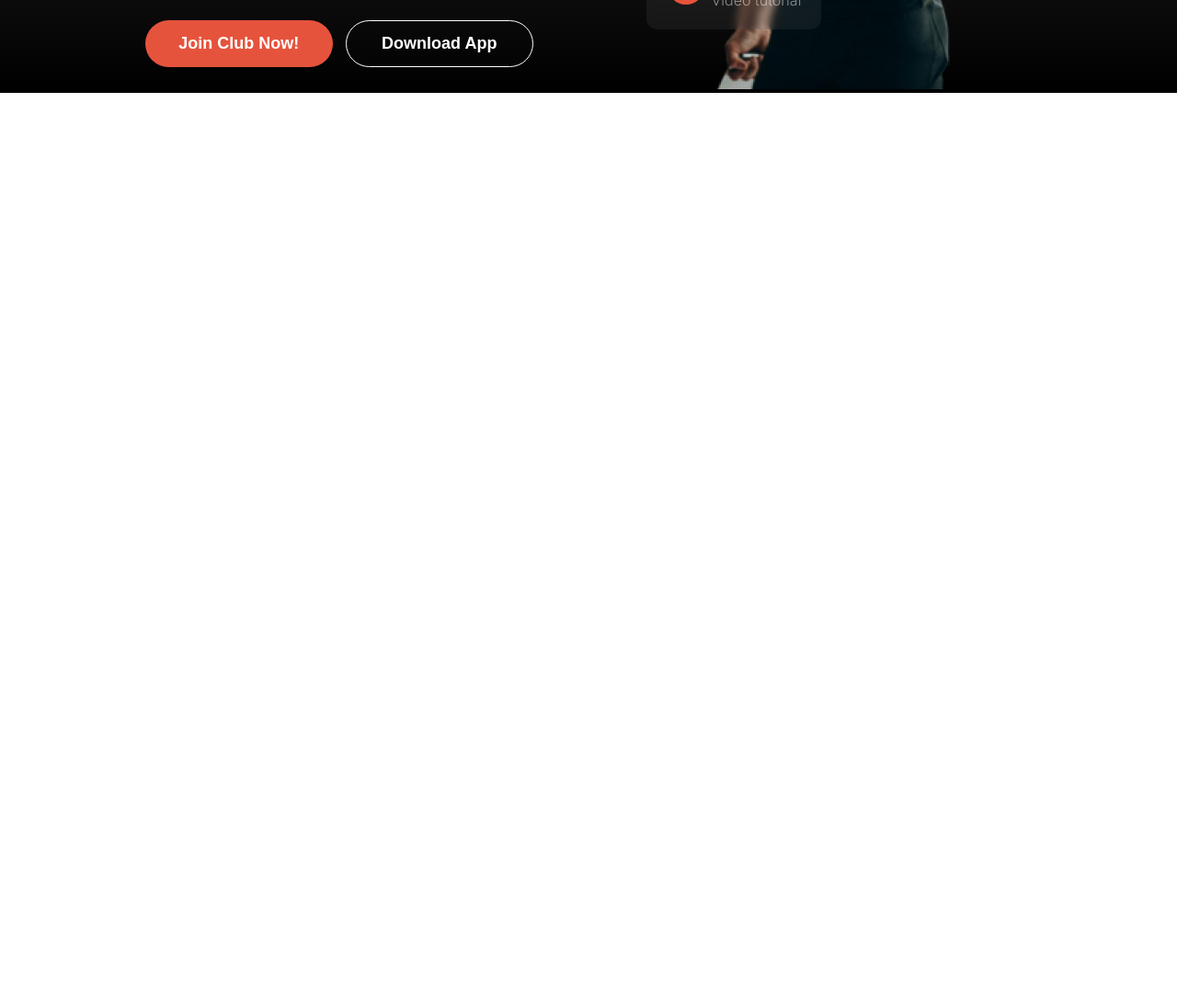
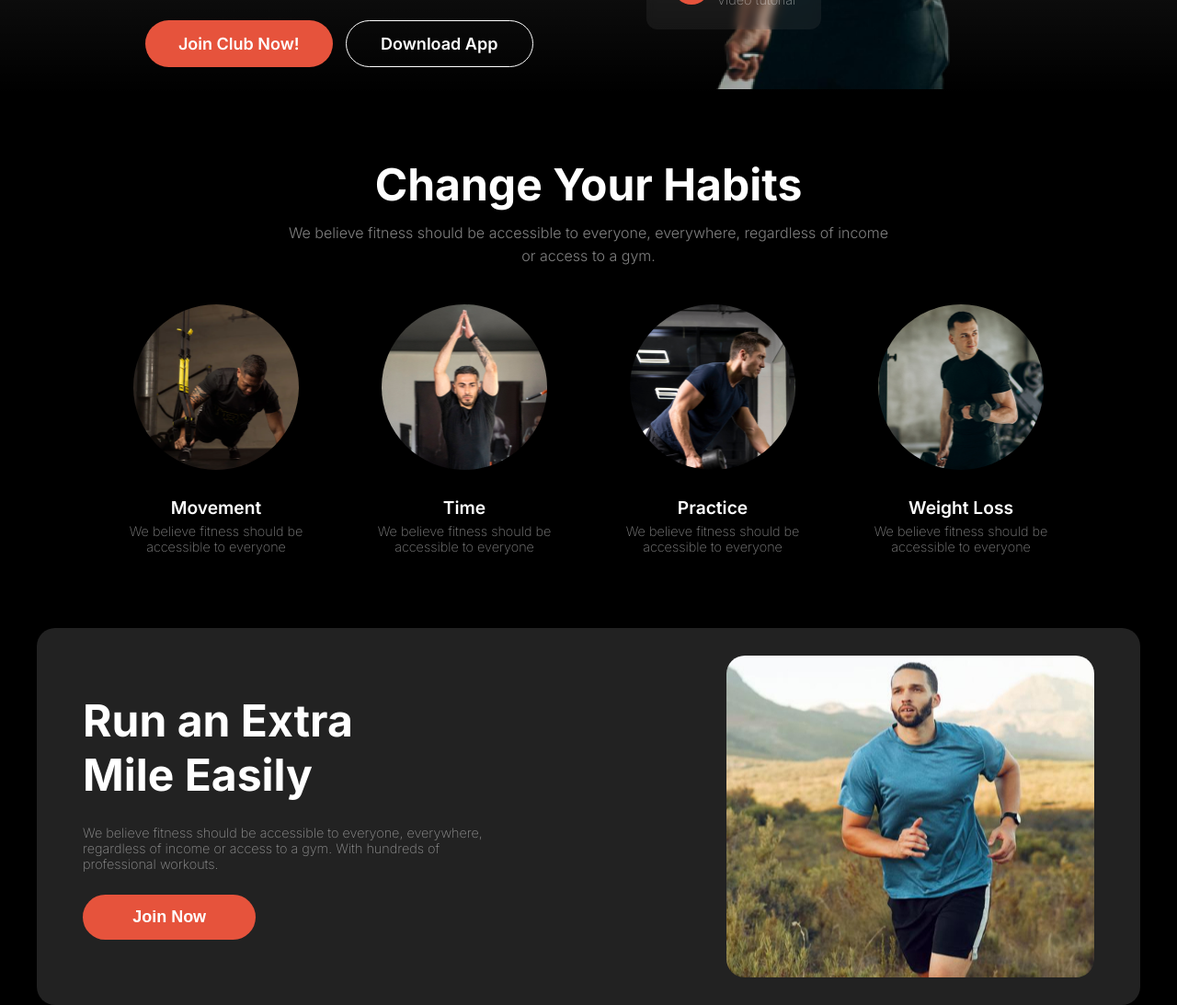
Before and after one commit to Soumik-Web/Assignment-02, a plain HTML site: page index.html in a window 1280 px wide. Shown: the part 594-1687 px from the top of the page at 92% size. Before the commit the page ends 800 px from the top, so only its background shows below. Drawn offline with Linux system fonts and the light colour scheme; a web font is replaced by a local one.

Commit message:
Habits Section and Join Section Done

```diff
--- a/index.html
+++ b/index.html
@@ -5,6 +5,7 @@
     <meta name="viewport" content="width=device-width, initial-scale=1.0">
     <title>Fitness Workshop</title>
     <link rel="stylesheet" href="styles/index.css">
+    <link rel="shortcut icon" href="assets/fitness-facilities-svgrepo-com.svg">
 </head>
 <body class="text-primary font-inter">
     <header class="bg-linear-dark">
@@ -27,8 +28,8 @@
                 <h1 class="cover-title">Get body in <br><span class="fornt-qo special-word">shape </span> & stay <br>healthy</h1>
                 <p class="cover-details text-secondary">A huge selection of health and fitness content, healthy recipes and transformation stories to help you get fit and stay fit!</p>
                 <div class="cover-buttons display-flex">
-                    <button class="btn-primary btn-secondary">Join Club Now!</button>
-                    <button class="btn-primary">Download App</button>
+                    <button class="btn-primary btn-secondary font-inter">Join Club Now!</button>
+                    <button class="btn-primary font-inter">Download App</button>
                 </div>
             </div>
             <div class="cover-visuals">
@@ -49,5 +50,65 @@
             </div>
         </section>
     </header>
+    <main class="bg-dark">
+        <section class="habit-container adjust-width display-flex">
+            <div class="habit-description">
+                <h2 class="habit-description-title text-title">Change Your Habits</h2>
+                <p class="habit-description-details text-secondary">
+                    We believe fitness should be accessible to everyone, everywhere, regardless of income or access to a gym.
+                </p>
+            </div>
+            <div class="habits-list display-grid">
+                <div class="habit-card">
+                    <div class="habit-image">
+                        <img src="assets/images/image 3.png" alt="">
+                    </div>
+                    <h2 class="habit-title">Movement</h2>
+                    <p class="habit-details text-secondary">
+                        We believe fitness should be accessible to everyone
+                    </p>
+                </div>
+                <div class="habit-card">
+                    <div class="habit-image">
+                        <img src="assets/images/image 2.png" alt="">
+                    </div>
+                    <h2 class="habit-title">Time</h2>
+                    <p class="habit-details text-secondary">
+                        We believe fitness should be accessible to everyone
+                    </p>
+                </div>
+                <div class="habit-card">
+                    <div class="habit-image">
+                        <img src="assets/images/image 4.png" alt="">
+                    </div>
+                    <h2 class="habit-title">Practice</h2>
+                    <p class="habit-details text-secondary">
+                        We believe fitness should be accessible to everyone
+                    </p>
+                </div>
+                <div class="habit-card">
+                    <div class="habit-image">
+                        <img src="assets/images/image 5.png" alt="">
+                    </div>
+                    <h2 class="habit-title">Weight Loss</h2>
+                    <p class="habit-details text-secondary">
+                        We believe fitness should be accessible to everyone
+                    </p>
+                </div>
+            </div>
+        </section>
+        <section class="join-container display-flex adjust-width bg-secondary">
+            <div class="join-description">
+                <h1 class="join-description-title text-title">Run an Extra <br> Mile Easily</h1>
+                <p class="join-description-details text-secondary">
+                    We believe fitness should be accessible to everyone, everywhere, regardless of income or access to a gym. With hundreds of professional workouts.
+                </p>
+                <button class="btn-primary btn-secondary btn-join">Join Now</button>
+            </div>
+            <div class="join-image">
+                <!-- <img src="assets/images/run.jpg" alt=""> -->
+            </div>
+        </section>
+    </main>
 </body>
 </html>
--- a/styles/index.css
+++ b/styles/index.css
@@ -1,4 +1,6 @@
 @import url('https://fonts.googleapis.com/css2?family=Grey+Qo&family=Inter:ital,opsz,wght@0,14..32,100..900;1,14..32,100..900&display=swap');
+
+
 /* Font Style */
 .font-inter {
     font-family: "Inter", sans-serif;
@@ -27,6 +29,9 @@
 
 }
 
+.bg-secondary{
+    background-color: rgba(34, 34, 34, 1);
+}
 .adjust-width{
     max-width: 1100px;
     margin: 0 auto;
@@ -38,6 +43,10 @@
     color: white;
 }
 
+.text-title{
+    font-size: 3rem;
+    width: 900;
+}
 .display-flex{
     display: flex;
 }
@@ -48,6 +57,9 @@
 
 .text-secondary{
     color: rgba(255, 255, 255, 0.5);
+    font-size: .9rem;
+    font-weight: 200;
+    /* margin-top: 5px; */
 }
 
 .btn-primary{
@@ -223,6 +235,107 @@
 
 
 
+/* Main Body Styles */
+/* Habit Section Styles */
+.habit-container{
+    flex-direction: column;
+    justify-content: center;
+    align-items: center;
+    text-align: center;
+    padding-top: 60px;
+}
+
+.habit-description{
+    max-width: 660px;
+    /* border: 1px solid snow; */
+    padding-bottom: 40px;
+
+}
+
+.habit-description-title{
+    font-size: 3rem;
+    width: 900;
+    line-height: 80px;
+}
+
+.habit-description-details{
+    font-size: 1rem;
+    font-weight: 300;
+    line-height: 25px;
+}
+
+.habits-list{
+    grid-template-columns: repeat(4, 1fr);
+    gap: 40px;
+}
+
+.habit-card{
+    /* border: 1px solid wheat; */
+    max-width: 230px;
+}
+
+
+
+.habit-image>img{
+    width: 180px;
+    height: 180px;
+    border-radius: 50%;
+    margin-bottom: 25px;
+}
+
+.habit-title{
+    font-size: 1.2rem;
+    font-weight: 600;
+}
+
+.habit-details{
+    margin-top: 5px;
+}
+
+
+
+
+
+
+/* Join Section Styles */
+.join-container{
+    margin-top: 80px;
+    padding: 30px 50px;
+    justify-content: space-between;
+    align-items: center;
+    border-radius: 20px;
+}
+
+.join-description{
+    max-width: 445px;
+}
+
+.join-image{
+    min-width: 400px;
+    min-height: 350px;
+    overflow: hidden;
+    background-color: aliceblue;
+    background-image: url("../assets/images/run.jpg");
+    background-repeat: no-repeat;
+    background-position: 67% 34%;
+    border-radius: 20px;
+}
+
+/* .join-description-title{
+    line-height: 60px;
+} */
+
+.join-description-details{
+    margin: 25px 0;
+}
+
+
+
+
+
+
+
+
 
 
 
@@ -237,8 +350,11 @@
 /*Tablet Responsive Part */
 
 @media screen and (min-width: 576px) and (max-width: 992px){
+    .adjust-width{
+        margin: 0 30px;
+    }
     .nav-bar{
-        padding: 0 30px;
+        /* padding: 0 30px; */
         padding-top: 50px;
     }
     .nav-items{
@@ -258,17 +374,49 @@
         top: 50px;
         left: 55%;
     }
+
+
+    .habit-description{
+        max-width: 500px;
+    }
+    .habits-list{
+        grid-template-columns: repeat(2, 1fr);
+    }
+    .join-container{
+        margin-top: 100px;
+    }
+    .join-image{
+        min-width: 220px;
+        width: 280px;
+        min-height: 380px;
+    }
+
 }
+
+
+
+
+
+
+
+
 
 /* Mobile Responsive Part */
 
 @media screen and (max-width: 578px) {
+    .adjust-width{
+        margin: 0 20px;
+    }
+    .text-title{
+        font-size: 2rem;
+
+    }
     .nav-manu{
         display: none;
     }
     .nav-bar{
-        padding: 0 30px;
-        padding-top: 50px;
+        /* padding: 0 30px; */
+        padding-top: 30px;
     }
     .menu-bar{
         display: grid;
@@ -329,4 +477,32 @@
         font-size: 0.7rem;
         line-height: 5px;
     }
+
+
+
+    .habits-list{
+        grid-template-columns: repeat(1, 1fr);
+    }
+    .join-container{
+        flex-direction: column;
+        justify-content: center;
+        gap: 30px;
+        margin-top: 70px;
+    }
+    .join-description{
+        width: 80vw;
+    }
+    .join-image{
+        /* max-width: 360px; */
+        /* max-height: 170px; */
+        width: 80vw;
+        height: 50vw;
+        background-size: cover;
+        min-width: 100px;
+        min-height: 100px;
+    }
+    .btn-join{
+        width: 100%;
+        max-width: 100%;
+    }
 }
```
Also changed, not shown: assets/fitness-facilities-svgrepo-com.svg (added).
